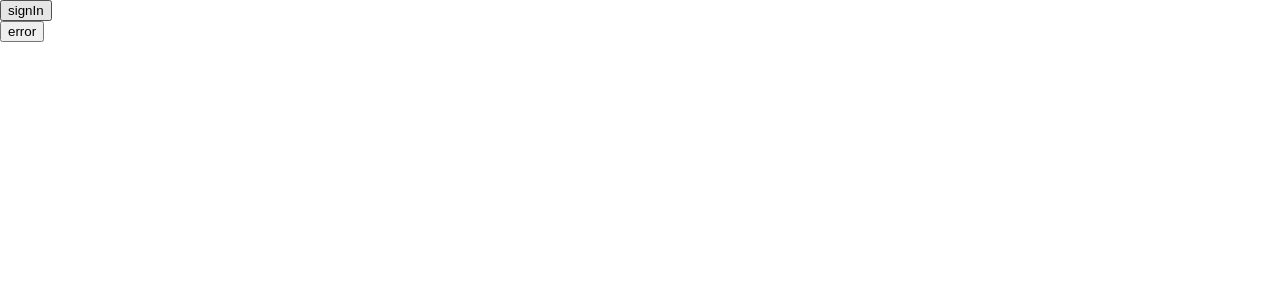
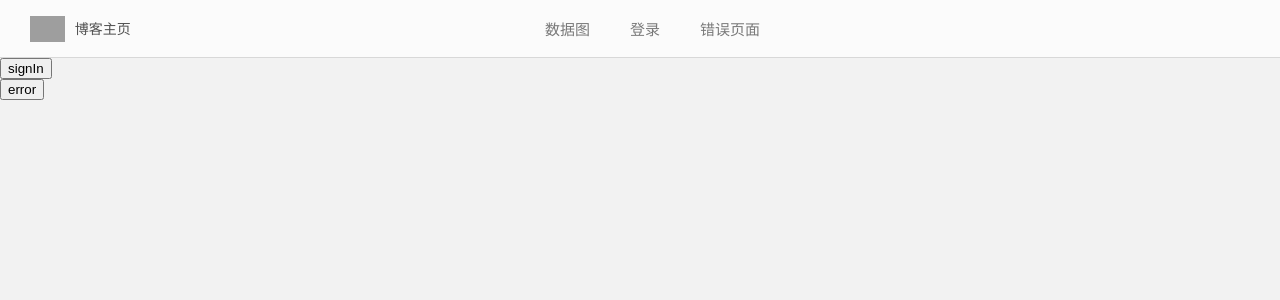
Before and after one commit to Earlysnail/react-next-redux-blog, a Next.js app: page / in a window 1280 px wide. Shown: the top 300 px of the page. Built offline with nearby package versions, Linux system fonts and the light colour scheme; grey boxes are pictures that could not be loaded.

Commit message:
处理headerBar

```diff
--- a/components/HeaderBar/index.js
+++ b/components/HeaderBar/index.js
@@ -1,34 +1,32 @@
 import React, { Component } from 'react'
 import theme from '../theme'
-import {MENU} from '../../config/basicConfig'
+import { MENU } from '../../config/basicConfig'
 import { Router } from 'next/router'
-class HeaderBar extends Component{
-    constructor(props){
+class HeaderBar extends Component {
+    constructor(props) {
         super(props)
-        this.state = {
 
-        }
     }
-
-    render(){
-        const imgstyledefault = {height: '.26rem', padding: '0 .1rem 0 .3rem', marginTop: '.16rem'}
+    render() {
+        const imgstyledefault = { height: '.26rem', padding: '0 .1rem 0 .3rem', marginTop: '.16rem' }
         const logo = this.props.logo || '../../static/logo.png';
         const pageName = '博客主页';
-        // const curUrl = this.props.url && this.props.url.pathname
-        // const curUrlKeywords = curUrl && curUrl.split('/') || [];
-        // const curUrlKeyword = curUrlKeywords.length > 1 ? curUrlKeywords[1] : '/'
-        return(
+        const curUrl =  this.props.url;
+        const curUrlKeywords = curUrl && curUrl.split('/') || [];
+        const curUrlKeyword = curUrlKeywords.length > 1 ? curUrlKeywords[1] : '/'
+        return (
             <div className="headerBar">
                 <img style={imgstyledefault} src={logo} className='left' ></img>
-                <artical className='left' >{ pageName }</artical>
+                <article className='left' >{pageName}</article>
                 <section className='headerBarRight right'>
                     <ul className='left'>{
                         MENU.map((item, iKey) => {
+                            const itemUrlKeywords = item.url && item.url.split('/') || [];
+                            const itemUrlKeyword = itemUrlKeywords.length > 1 ? itemUrlKeywords[1] : '/'
                             return (<li
-                                className={ item.mark ? 'left curLi' : 'left'}
-                                onClick={(ele) => {
-                                    let url = ele && ele.childrenMenus && ele.childrenMenus[0] && ele.childrenMenus[0].url
-                                    Router.push(url)
+                                className={ itemUrlKeyword == curUrlKeyword ? 'left curLi' : 'left'}
+                                onClick={() => {
+                                   // Router.push(item.url)
                                 }}
                                 key={iKey}>{item.title}</li>)
                         })
--- a/config/basicConfig.js
+++ b/config/basicConfig.js
@@ -3,32 +3,17 @@ const NAME_SPACE = {
 }
 const  MENU = [
     {
-        title: '电影',
-        url: '/movie',
-        childrenMenu: [
-            {
-                title: '搞笑',
-                url: '/movie/kids'
-            }
-        ]
+        title: '数据图',
+        url: '/draw',
+        childrenMenu: []
     },{
-        title: '文艺',
-        url: '/literature',
-        childrenMenu: [
-            {
-                title: '小说',
-                url: '/literature/novel'
-            }
-        ]
+        title: '登录',
+        url: '/signIn',
+        childrenMenu: []
     },{
-        title: '体育',
-        url: 'sports',
-        childrenMenu: [
-            {
-                title: '足球',
-                url: '/sports/soccer'
-            }
-        ]
+        title: '错误页面',
+        url: '/error',
+        childrenMenu: []
     }
 ];
 
--- a/config/withData.js
+++ b/config/withData.js
@@ -4,20 +4,23 @@ import { initStore } from '../config/store'
 
 export default function(Component){
     class Auth extends React.Component {
+        static async getInititalProps (ctx){
+        }
         constructor(props){
             super(props)
             this.store = initStore()
+            this.state = {}
         }
-        componentDidMount(){
-            // const url = document.location.pathname;
-            // this.setState({
-            //     url: url
-            // })
+        async UNSAFE_componentWillMount () {
+            const url = window.document.location.pathname;
+            this.setState({
+                url
+            })
         }
         render(){
             return(
                 <Provider store={this.store}>
-                    <Component url={'/'} />
+                    <Component url={this.state.url} />
                 </Provider>
             )
         }
--- a/modules/common/Layout.js
+++ b/modules/common/Layout.js
@@ -8,11 +8,20 @@ class Layout extends Component{
 
         }
     }
+    async componentWillMount(){
+        this.doSignIn()
+    }
+    doSignIn = () => {
+        // let username = await localStorage.getItem('username');
+        // let token = await localStorage.getItem('token');
+        // if(this.props.authInfo && this.authInfo.token){
 
+        // }
+    }
     render(){
         return(
             <main>
-                <HeaderBar></HeaderBar>
+                <HeaderBar url={this.props.url}></HeaderBar>
                 {
                     this.props.children
                 }
--- a/pages/draw/index.js
+++ b/pages/draw/index.js
@@ -4,7 +4,7 @@ import { Layout } from '../../modules/common/Layout'
 
 export default  withData((props) => {
     return(
-        <Layout>
+        <Layout {...props}>
             <DrawPage {...props}></DrawPage>
         </Layout>
     )
--- a/pages/index.js
+++ b/pages/index.js
@@ -1,8 +1,11 @@
 import Home from '../modules/home'
 import withData from '../config/withData'
+import { Layout } from '../modules/common/Layout'
 
-export  default withData((props) => {
+export default withData((props) => {
     return (
-        <Home {...props}></Home>
+        <Layout {...props}>
+            <Home {...props}></Home>
+        </Layout>
     )
 })
--- a/pages/signIn/index.js
+++ b/pages/signIn/index.js
@@ -4,7 +4,7 @@ import { Layout } from '../../modules/common/Layout'
 
 export default withData((props)=>{
     return (
-        <Layout>
+        <Layout {...props}>
             <SignIn {...props}></SignIn>
         </Layout>
     )
```
Also changed, not shown: modules/signIn/index.js (+8 -9 lines), pages/default/index.js (added, +12 -0 lines), ducks/signIn/index.js (line endings or trailing spaces).
